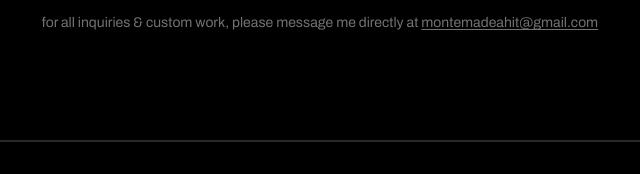
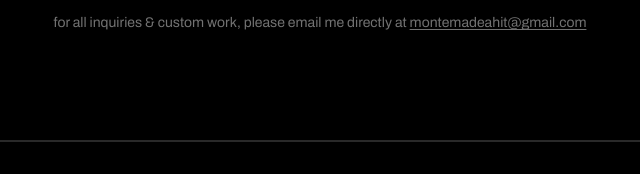
Before and after one commit to montemadeahit-cloud/beat-store, a website: page index.html in a window 1280 px wide. Shown: the part 209-383 px from the top of the page, 320-960 px from the left. Drawn offline with Linux system fonts and the light colour scheme.

Commit message:
Update index.html

```diff
--- a/index.html
+++ b/index.html
@@ -218,7 +218,7 @@ main{padding-bottom:72px}
 </div></header>
 
 <main id="top"><div class="wrap">
-  <div class="intro"><h1>shop beats</h1><p id="msg">for all inquiries &amp; custom work, please message me directly at <a href="mailto:montemadeahit@gmail.com">montemadeahit@gmail.com</a></p></div>
+  <div class="intro"><h1>shop beats</h1><p id="msg">for all inquiries &amp; custom work, please email me directly at <a href="mailto:montemadeahit@gmail.com">montemadeahit@gmail.com</a></p></div>
   <section id="featSec"><div class="head"><h2>featured</h2></div><div class="fbox" id="feat"></div></section>
   <div class="promo" id="promo"><h2>need more?</h2><p>purchase 2 or more beats for 25% off your cart</p></div>
   <section id="allSec"><div class="head"><h2>catalog</h2></div><div class="list" id="list"></div></section>
```
